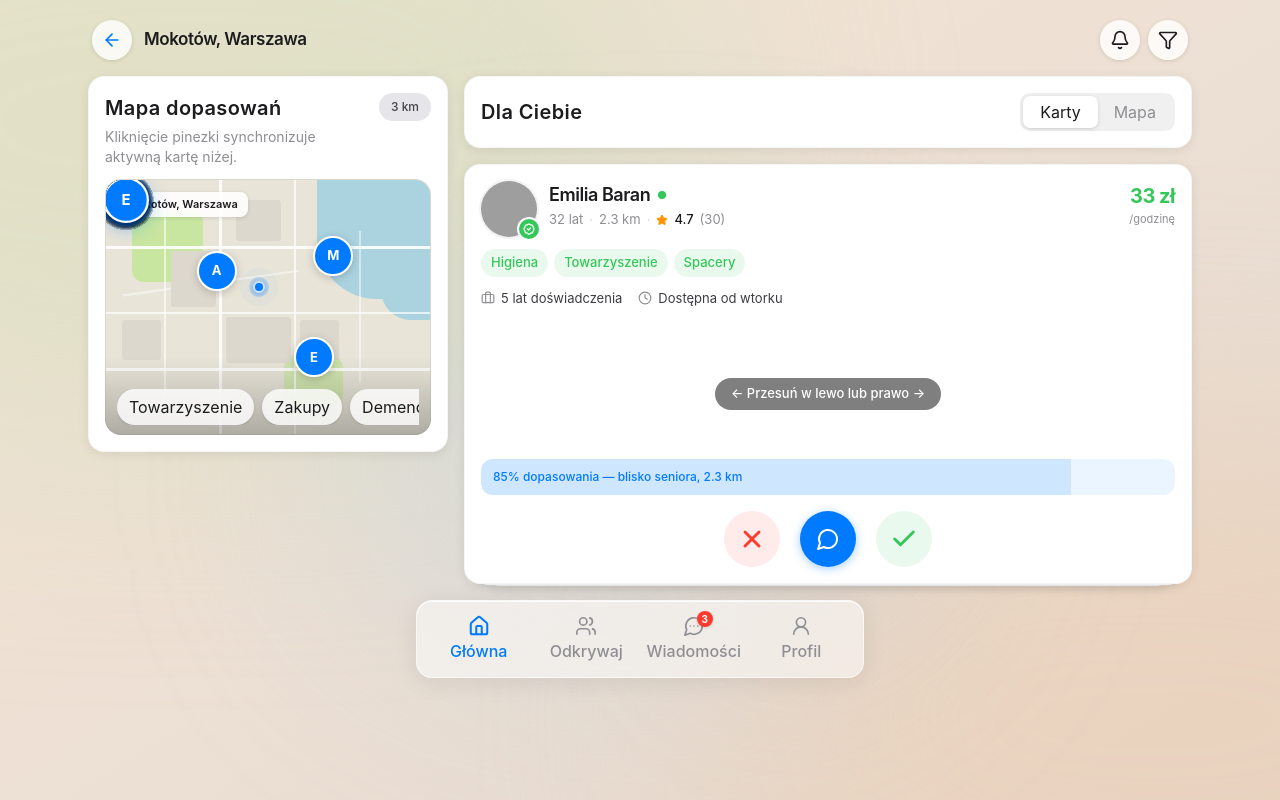
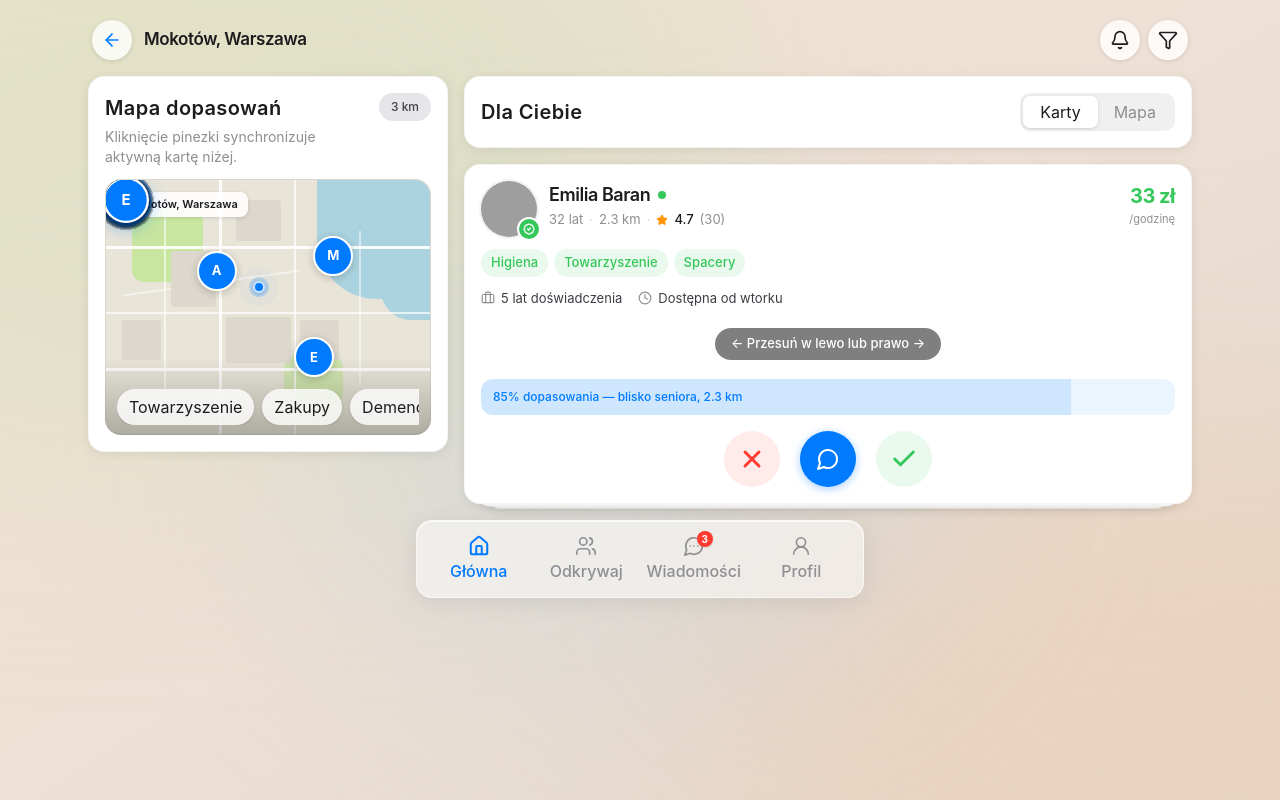
Before and after one commit to MaciejOzdzinski/senior-care-prototype, a React (Vite) app: page / in a window 1280 px wide. Both pictures are taken after a click on the button 640 px from the left and 447 px from the top of the page. Built offline with nearby package versions, Linux system fonts and the light colour scheme; grey boxes are pictures that could not be loaded.

Commit message:
Reduce card height and center swipe hint vertically

```diff
--- a/src/App.tsx
+++ b/src/App.tsx
@@ -214,7 +214,7 @@
               </GlassCard>
 
               {discoveryMode === "cards" ? (
-                <div className="relative h-[420px]">
+                <div className="relative h-[340px]">
                   {deck.length > 0 && <SwipeHint />}
 
                   {/* Match animation overlay */}
--- a/src/components/features/swipe-hint.tsx
+++ b/src/components/features/swipe-hint.tsx
@@ -1,6 +1,6 @@
 export function SwipeHint() {
   return (
-    <div className="pointer-events-none absolute inset-0 z-30 flex items-center justify-center pt-10">
+    <div className="pointer-events-none absolute inset-0 z-30 flex items-center justify-center pt-[20px]">
       <div className="rounded-full bg-black/50 px-4 py-1.5 text-[13px] font-medium text-white backdrop-blur-sm">
         ← Przesuń w lewo lub prawo →
       </div>
```
